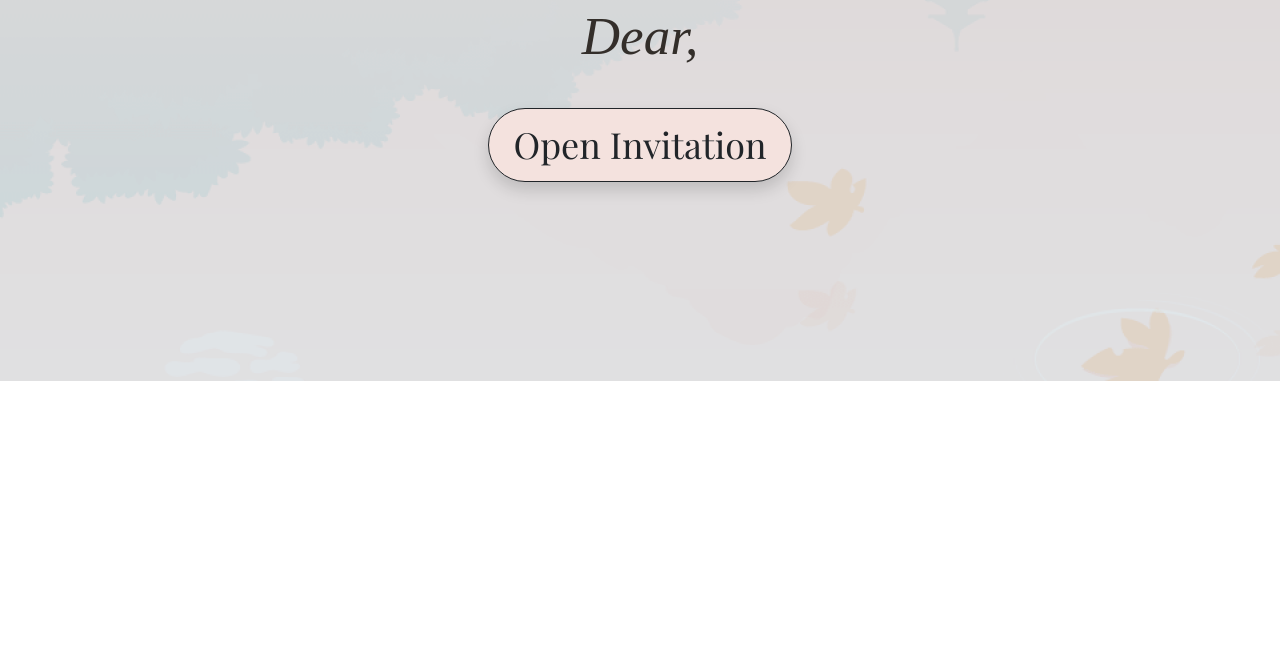
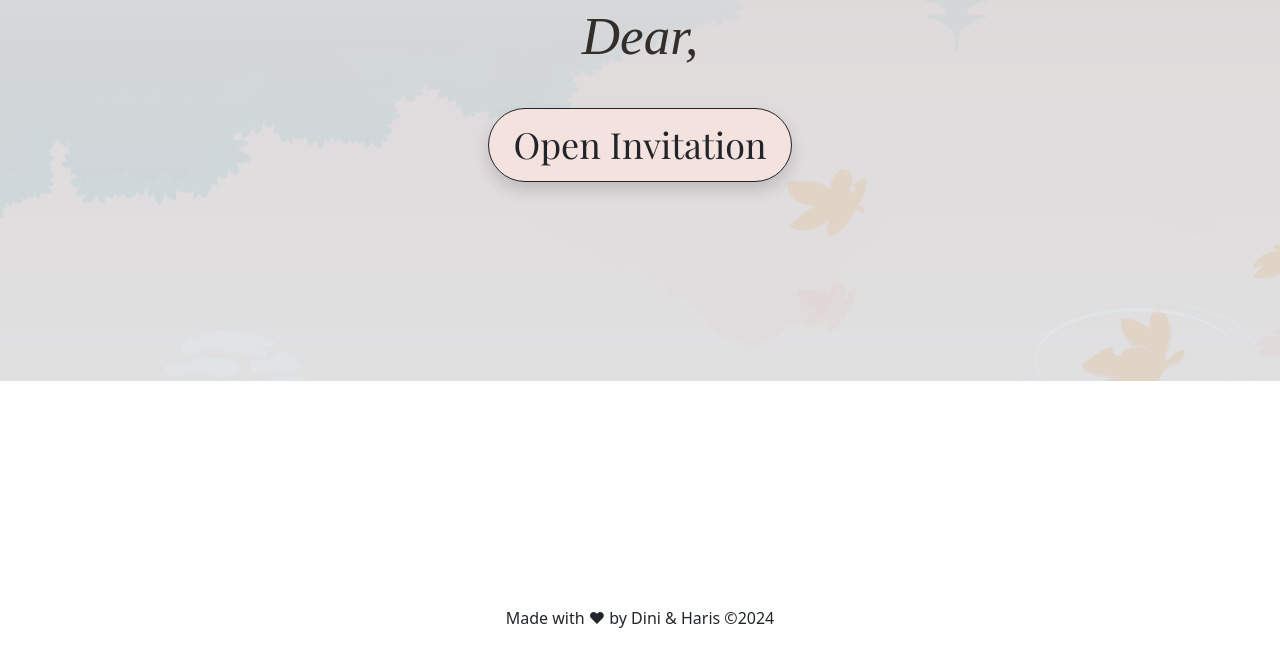
Before and after one commit to harislaksliosda/e-Wedding-Invitation, a plain HTML site: page index.html in a window 1280 px wide. Shown: the part 699-1345 px from the top of the page. Before the commit the page ends 1125 px from the top, so only its background shows below. Drawn offline with nearby package versions, Linux system fonts and the light colour scheme; no server answers; a web font is replaced by a local one.

Commit message:
eleventh

```diff
--- a/index.html
+++ b/index.html
@@ -45,6 +45,9 @@
           </a>
         </div>
       </div>
+      <p style="margin-top: 180px;">
+        Made with ❤ by Dini & Haris ©2024
+      </p>
     </div>
     <script src="https://cdn.jsdelivr.net/npm/bootstrap@5.3.2/dist/js/bootstrap.bundle.min.js" integrity="sha384-C6RzsynM9kWDrMNeT87bh95OGNyZPhcTNXj1NW7RuBCsyN/o0jlpcV8Qyq46cDfL" crossorigin="anonymous"></script>
     <script src="./Backend/script.js"></script>
```
Also changed, not shown: Frontend/invitation.html (+3 -0 lines).
